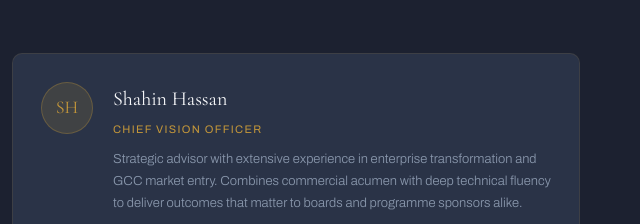
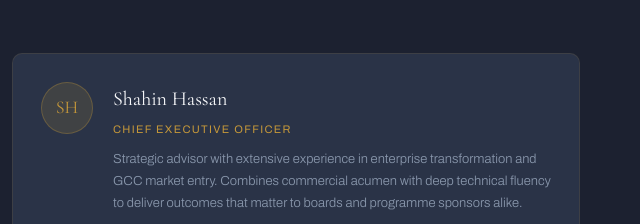
Before and after one commit to proximagh/proxima-strategy.github.io, a plain HTML site: page index.html in a window 1280 px wide. Shown: the part 2562-2786 px from the top of the page, 640-1280 px from the left. Drawn offline with nearby package versions, Linux system fonts and the light colour scheme.

Commit message:
Update team role from 'Chief Vision Officer' to 'Chief Executive Officer'

```diff
--- a/index.html
+++ b/index.html
@@ -898,7 +898,7 @@ footer { border-top: 0.5px solid rgba(196,151,58,0.12); padding: 48px 60px; disp
         <div class="team-avatar">SH</div>
         <div>
           <div class="team-name">Shahin Hassan</div>
-          <div class="team-role">Chief Vision Officer</div>
+          <div class="team-role">Chief Executive Officer</div>
           <div class="team-bio">Strategic advisor with extensive experience in enterprise transformation and GCC market entry. Combines commercial acumen with deep technical fluency to deliver outcomes that matter to boards and programme sponsors alike.</div>
           <div class="team-badges">
             <span class="team-badge">Enterprise Strategy</span>
```
